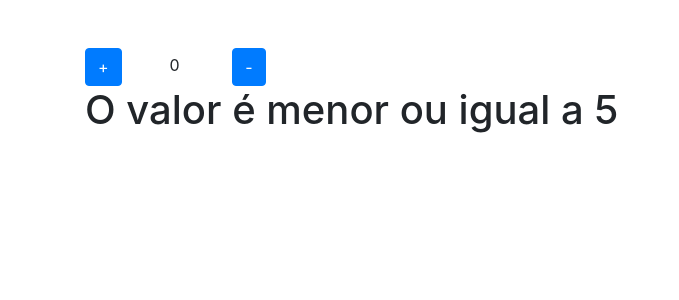
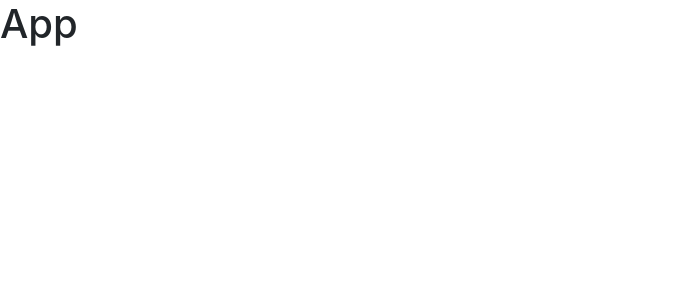
Before and after one commit to ruriknj/dscatalog-bootcamp-devsuperior, a React (Create React App) app in the folder front-web/: page / in a window 1280 px wide. Shown: the top 300 px of the page, without its empty margins (0-679 px from the left). Built offline with nearby package versions, Linux system fonts and the light colour scheme.

Commit message:
Starting front-web project

```diff
--- a/front-web/src/App.tsx
+++ b/front-web/src/App.tsx
@@ -1,36 +1,14 @@
-import React, {useState, useEffect} from "react";
+import React from "react";
 
 // useState -> ver documentação React do Hooks
 
 const App = () => {
-    const [counter, setCounter] = useState(0);
-
-    useEffect( () => {
-        console.log('O contador mudou de valor')   // fazer a chamada para API
-    }, [counter]);
-
-
 
   return (
-    <div className="container mt-5">
-      <button
-      className="btn btn-primary mr-5"
-      onClick={ () => setCounter(counter + 1)}
-      >
-        +
-      </button>
-      <span>
-        {counter}     {/* binding  ligação do js com o html */}
-      </span>
-      <button
-      className="btn btn-primary ml-5"
-      onClick={ () => setCounter(counter - 1) }
-      >
-        -
-      </button>
-        {counter > 5 &&  <h1>O valor é maior que 5</h1>}
-        {counter <= 5 &&  <h1>O valor é menor ou igual a 5</h1>}
-    </div>
+  <div>
+ <h1>App</h1>
+  </div>
   );
+
 }
 export default App;
```
